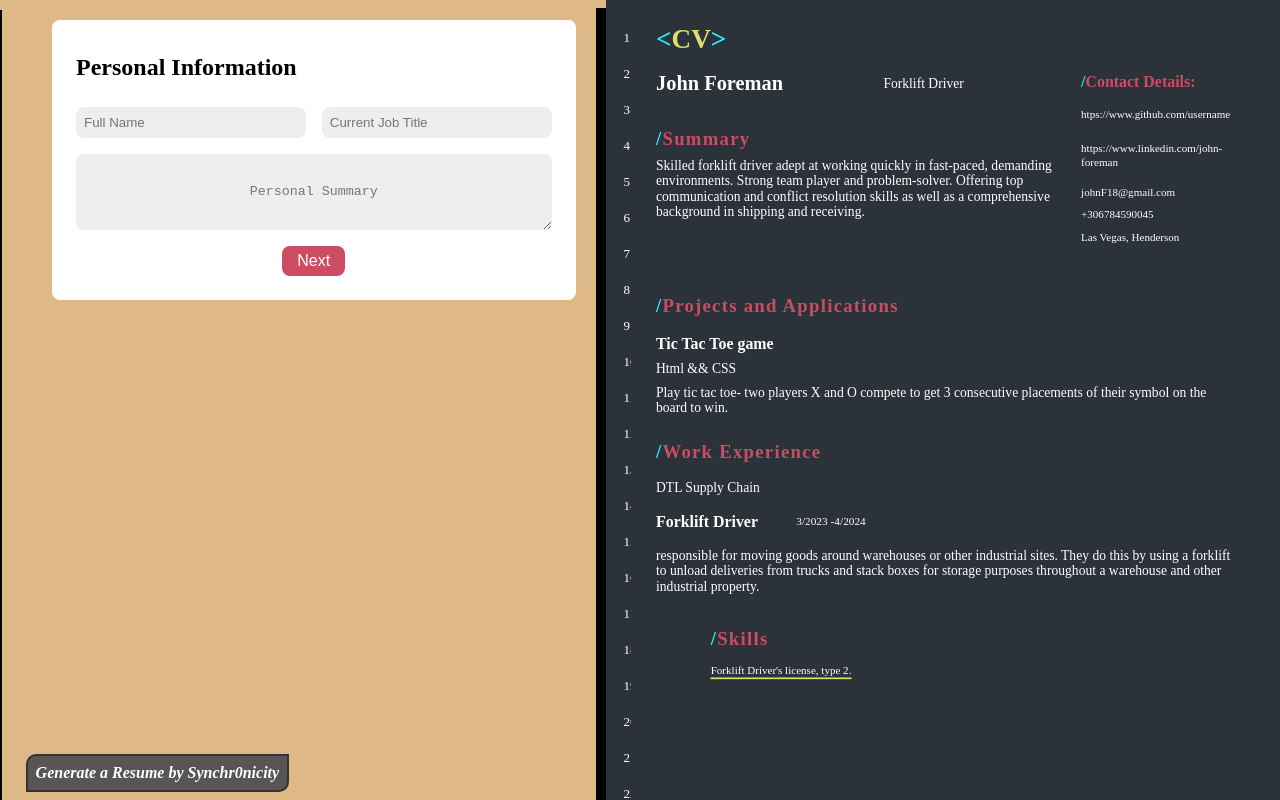
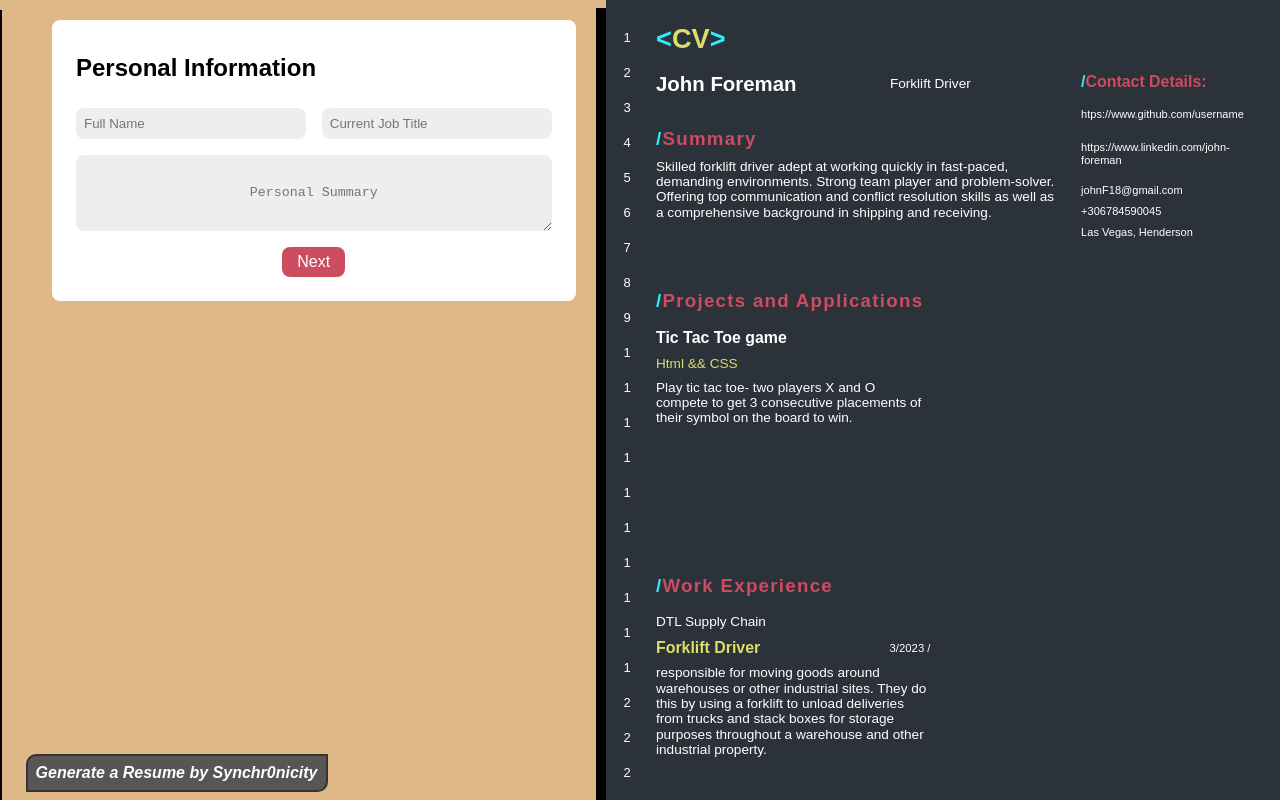
Before and after one commit to Synchr0nicity/createResume, a React (Vite) app: page / in a window 1280 px wide. Shown: the top 800 px of the page. Built offline with nearby package versions, Linux system fonts and the light colour scheme.

Commit message:
Update project

```diff
--- a/src/App.jsx
+++ b/src/App.jsx
@@ -34,10 +34,10 @@ function App() {
         jobDescription: "",
       },
     },
-    extraDetails: {
-      // qualities: [{ name: "" }],
-      skills: [{ name: "" }],
-    },
+    // extraDetails: {
+    // qualities: [{ name: "" }],
+    //   skills: [{ name: "" }],
+    // },
   });
   const [active, setActive] = useState(true);
 
--- a/src/ResumeForm/ResumeForm.css
+++ b/src/ResumeForm/ResumeForm.css
@@ -139,7 +139,7 @@ img {
   cursor: pointer;
 }
 
-.extraDetailsForm {
+/* .extraDetailsForm {
   display: flex;
   flex-direction: column;
   min-width: 475.5px;
@@ -147,8 +147,8 @@ img {
   margin: 10px 0 0 50px;
   padding: 24px;
   border-radius: 8px;
-}
-
+} */
+/*
 .extraDetailsForm input {
   margin-bottom: 4px;
 }
@@ -156,15 +156,15 @@ img {
 #extraDetailsContainer {
   display: flex;
   justify-content: space-between;
-}
-
+} */
+/*
 #qualities {
   min-height: 70px;
-}
+} */
 
-#skills {
+/* #skills {
   min-height: 70px;
-}
+} */
 
 .addDetailsContainer {
   display: flex;
--- a/src/ResumeForm/ResumeForm.jsx
+++ b/src/ResumeForm/ResumeForm.jsx
@@ -2,7 +2,7 @@ import React, { useState, useEffect } from "react";
 import PersonalInformation from "/src/ResumeForm/ResumeFormComponents/PersonalInformation.jsx";
 import Projects from "/src/ResumeForm/ResumeFormComponents/ProjectComponents/Projects.jsx";
 import Experience from "/src/ResumeForm/ResumeFormComponents/ExperienceComponents/Experience.jsx";
-import ExtraDetails from "/src/ResumeForm/ResumeFormComponents/ExtraDetails.jsx";
+// import ExtraDetails from "/src/ResumeForm/ResumeFormComponents/ExtraDetails.jsx";
 import ContactDetails from "/src/ResumeForm/ResumeFormComponents/ContactDetails.jsx";
 
 export default function ResumeForm({
@@ -67,7 +67,7 @@ export default function ResumeForm({
     e.preventDefault();
     localStorage.setItem("formData", JSON.stringify(formData));
 
-    if (currentSection === 5) {
+    if (currentSection === 4) {
       finalSubmit();
     } else {
       const newSection = currentSection + 1;
@@ -90,6 +90,9 @@ export default function ResumeForm({
       });
     }
   };
+
+  // setCurrentSection(1)
+  console.log("current section", currentSection);
 
   return (
     <div className={"formContainer"}>
@@ -130,16 +133,16 @@ export default function ResumeForm({
           handleSubmit={handleSubmit}
         />
       )}
-      {currentSection === 5 && (
-        <ExtraDetails
-          formData={formData}
-          setFormData={setFormData}
-          setCurrentSection={setCurrentSection}
-          handlePrevious={handlePrevious}
-          setActive={setActive}
-          handleSubmit={handleSubmit}
-        />
-      )}
+      {/*{currentSection === 5 && (
+       // <ExtraDetails
+      //    formData={formData}
+          // setFormData={setFormData}
+    //      setCurrentSection={setCurrentSection}
+        //   handlePrevious={handlePrevious}
+        //   setActive={setActive}
+        //   handleSubmit={handleSubmit}
+        // />
+      // )} */}
     </div>
   );
 }
--- a/src/ResumeRendered/Resume.css
+++ b/src/ResumeRendered/Resume.css
@@ -1,3 +1,7 @@
+body {
+  font-family: "Arial" !important;
+}
+
 .resumeContainer {
   margin: 0 auto 0 auto;
   width: 210.5mm;
@@ -115,10 +119,15 @@ section {
 /* Project section */
 
 .projectsContainer {
-  max-width: 97%;
+  max-width: 100%;
   display: grid;
-  grid-template-columns: repeat(auto-fit, minmax(180px, 1fr));
-  gap: 14px;
+
+  /* align-items: center; */
+
+  grid-template-columns: repeat(2, 1fr);
+  grid-template-rows: repeat(2, 1fr);
+  grid-column-gap: 40px;
+  grid-row-gap: 12px;
 }
 
 /* experience section */
@@ -128,23 +137,31 @@ section {
 
 .experienceSection .miniContainer {
   display: flex;
-  gap: 45px;
+  /* gap: 20px; */
+  justify-content: space-between;
   align-items: center;
+}
+
+.experienceBox h3 {
+  gap: 0;
+  margin: 0;
 }
 
 .experienceContainer {
   display: grid;
-  grid-template-columns: repeat(auto-fit, minmax(180px, 1fr));
-  gap: 14px;
+  grid-template-columns: repeat(2, 1fr);
+  grid-template-rows: repeat(2, 1fr);
+  grid-column-gap: 40px;
+  grid-row-gap: 12px;
 }
 
 /* extra Details section */
-.extraDetailsSection {
+/* .extraDetailsSection {
   display: flex;
   justify-content: space-between;
   gap: 100px;
   max-width: 97%;
-}
+} */
 
 .skillsContainer {
   margin-left: auto;
--- a/src/ResumeRendered/Resume.jsx
+++ b/src/ResumeRendered/Resume.jsx
@@ -3,7 +3,7 @@ import { forwardRef } from "react";
 import Header from "/src/ResumeRendered/ResumeComponents/Header.jsx";
 import ProjectsSection from "/src/ResumeRendered/ResumeComponents/ProjectsSection.jsx";
 import ExperienceSection from "/src/ResumeRendered/ResumeComponents/ExperienceSection.jsx";
-import ExtraDetailsSection from "/src/ResumeRendered/ResumeComponents/ExtraDetailsSection.jsx";
+// import ExtraDetailsSection from "/src/ResumeRendered/ResumeComponents/ExtraDetailsSection.jsx";
 
 const Resume = forwardRef(({ formData }, ref) => {
   console.log("form data", formData.contactDetails.websites);
@@ -30,9 +30,9 @@ const Resume = forwardRef(({ formData }, ref) => {
           <ProjectsSection formData={formData} />
           <ExperienceSection formData={formData} />
         </main>
-        <footer>
+        {/* <footer>
           <ExtraDetailsSection formData={formData} />
-        </footer>
+        </footer> */}
       </div>
     </div>
   );
--- a/src/ResumeRendered/ResumeComponents/ExperienceSection.jsx
+++ b/src/ResumeRendered/ResumeComponents/ExperienceSection.jsx
@@ -1,6 +1,4 @@
-export default function ExperienceSection({
-  formData,
-}) {
+export default function ExperienceSection({ formData }) {
   return (
     <section className="experienceSection">
       <h4>
@@ -11,22 +9,24 @@ export default function ExperienceSection({
         {Object.keys(formData.jobs).map((key) => {
           const job = formData.jobs[key];
           return (
-            <div
-              key={key}
-              className="experienceBox"
-            >
-              <p>
-                {job.company ||
-                  "DTL Supply Chain"}
-              </p>
-              <div className="miniContainer">
-                <h3>
+            <div key={key} className="experienceBox">
+              <p>{job.company || "DTL Supply Chain"}</p>
+              <div className="miniContainer" style={{ margin: 0, padding: 0 }}>
+                <h3
+                  style={{
+                    color: "rgb(221, 221, 106)",
+                    m: "0 !important",
+                    padding: "0 !important",
+                  }}
+                >
                   {job.role || "Forklift Driver"}
                 </h3>
 
                 <small>
-                  {job.startDate || "3/2023"} -
-                  {job.endDate || "4/2024"}
+                  {job.startDate || "3/2023"}
+                  {job.startDate && !job.endDate
+                    ? " until Present"
+                    : ` / ${job.endDate}` || "4/2024"}
                 </small>
               </div>
               <p>
--- a/src/ResumeRendered/ResumeComponents/ExtraDetailsSection.jsx
+++ b/src/ResumeRendered/ResumeComponents/ExtraDetailsSection.jsx
@@ -12,7 +12,7 @@ export default function ExtraDetailsSection({ formData }) {
           })}
         </ul>
       </div> */}
-      <div className="skillsContainer">
+      {/* <div className="skillsContainer">
         <h4>
           <span className="symbols">/</span>
           Skills
@@ -26,7 +26,7 @@ export default function ExtraDetailsSection({ formData }) {
             );
           })}
         </ul>
-      </div>
+      </div> */}
     </section>
   );
 }
--- a/src/ResumeRendered/ResumeComponents/ProjectsSection.jsx
+++ b/src/ResumeRendered/ResumeComponents/ProjectsSection.jsx
@@ -1,6 +1,4 @@
-export default function ProjectsSection({
-  formData,
-}) {
+export default function ProjectsSection({ formData }) {
   return (
     <section className="projectSection">
       <h4>
@@ -8,22 +6,13 @@ export default function ProjectsSection({
         Projects and Applications
       </h4>
       <div className="projectsContainer">
-        {Object.keys(formData.projects).map(
-          (key) => {
-            const project =
-              formData.projects[key];
+        {Object.keys(formData.projects).map((key) => {
+          const project = formData.projects[key];
           return (
-              <div
-                className="projectBox"
-                key={key}
-              >
-                <h3>
-                  {project.project ||
-                    "Tic Tac Toe game"}
-                </h3>
-                <p>
-                  {project.languages ||
-                    "Html && CSS"}
+            <div className="projectBox" key={key}>
+              <h3 style={{}}>{project.project || "Tic Tac Toe game"}</h3>
+              <p style={{ color: "rgb(221, 221, 106)" }}>
+                {project.languages || "Html && CSS"}
               </p>
               <p>
                 {project.projectDescription ||
@@ -31,8 +20,7 @@ export default function ProjectsSection({
               </p>
             </div>
           );
-          }
-        )}
+        })}
       </div>
     </section>
   );
```
Also changed, not shown: src/ResumeForm/ResumeFormComponents/ExperienceComponents/CreateNewJobs.jsx (+5 -18 lines). Lines whose indentation alone changed are shown as unchanged.
